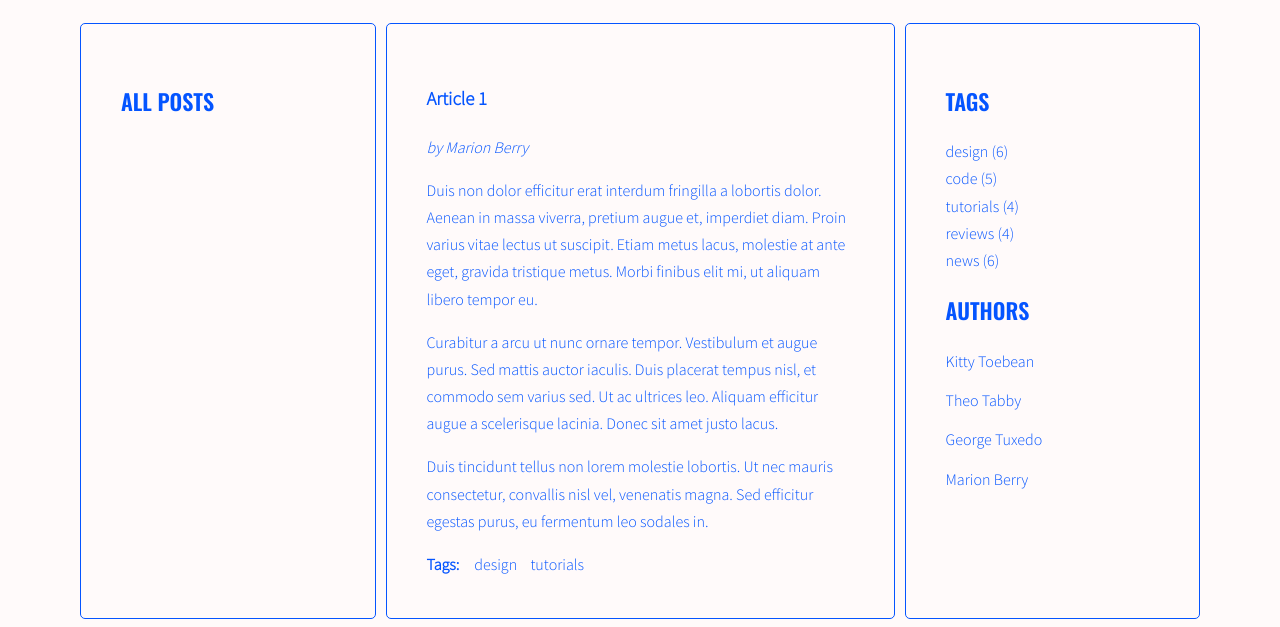
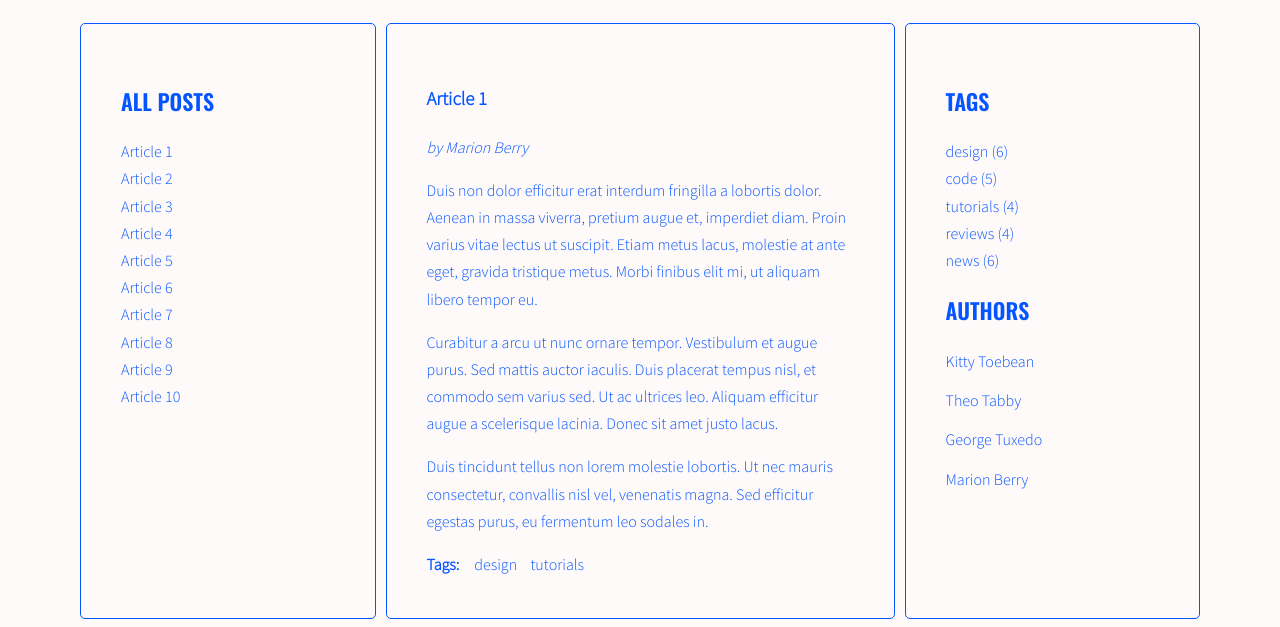
Before and after one commit to dbrepo1992/javascript-blog-third-attempt, a website: page index.html in a window 1280 px wide. Shown: the part 220-847 px from the top of the page. Drawn offline with nearby package versions, Linux system fonts and the light colour scheme.

Commit message:
finished generateTitleLinks function

```diff
--- a/js/script.js
+++ b/js/script.js
@@ -1,7 +1,9 @@
+'use strict';
+
 const titleClickHandler = function(event){
   event.preventDefault();
   const clickedElement = this;
-  console.log(event,'Link was clicked!');
+  console.log('Link was clicked!');
 
   /* [DONE] remove class 'active' from all article links  */
 
@@ -14,29 +16,37 @@ const titleClickHandler = function(event){
   /* [DONE] add class 'active' to the clicked link */
 
   clickedElement.classList.add('active');
+
   console.log('clickedElement:', clickedElement);
 
   /* [DONE] remove class 'active' from all articles */
 
-  const activeArticles = document.querySelectorAll('.posts article.active');
+  const activeArticles = document.querySelectorAll('article');
 
   for(let activeArticle of activeArticles){
     activeArticle.classList.remove('active');
+    console.log('removed class active from article', activeArticle);
   }
+
+
   /* get 'href' attribute from the clicked link */
 
   const articleSelector = clickedElement.getAttribute('href');
-  console.log('href', articleSelector);
+  console.log('get href attribute', articleSelector);
 
   /* find the correct article using the selector (value of 'href' attribute) */
 
   const targetArticle = document.querySelector(articleSelector);
-  console.log('correct article',targetArticle);
+  console.log('correct article', targetArticle);
 
   /* add class 'active' to the correct article */
 
   targetArticle.classList.add('active');
-  console.log('active for correct article', targetArticle);
+  console.log('add active class to correct article', targetArticle);
+
+};
+
+
 
 const optArticleSelector = '.post',
   optTitleSelector = '.post-title',
@@ -46,13 +56,14 @@ const titleClickHandler = function(event){
 
   /* remove contents of titleList */
 
-    const titleList = document.querySelector(optTitleListSelector).innerHTML = '';
-    console.log('title list', titleList);
+  const titleList = document.querySelector(optTitleListSelector);
 
+  titleList.innerHTML = '';
+
+  let html = '';
   /* for each article */
 
   const articles = document.querySelectorAll(optArticleSelector);
-    console.log('articles', articles);
 
   for(let article of articles){
 
@@ -64,21 +75,29 @@ const titleClickHandler = function(event){
     /* find the title element and get the title from the title element */
 
     const articleTitle = article.querySelector(optTitleSelector).innerHTML;
-      console.log(' title of element', articleTitle);
+
+    console.log('article title element', articleTitle);
+
 
     /* create HTML of the link */
 
+    const linkHTML = '<li><a href="#' + articleId + '"><span>' + articleTitle + '</span></a></li>';
+    console.log('link html', linkHTML);
+
     /* insert link into titleList */
+
+    html = html + linkHTML;
+
   }
-  }
-
-  generateTitleLinks();
-
-
-};
+  titleList.insertAdjacentHTML('afterbegin',html);
 
   const links = document.querySelectorAll('.titles a');
 
   for(let link of links){
     link.addEventListener('click', titleClickHandler);
   }
+  console.log('links',links);
+
+}
+
+generateTitleLinks();
```
Also changed, not shown: index.html (+1 -1 lines). Lines whose indentation alone changed are shown as unchanged.
